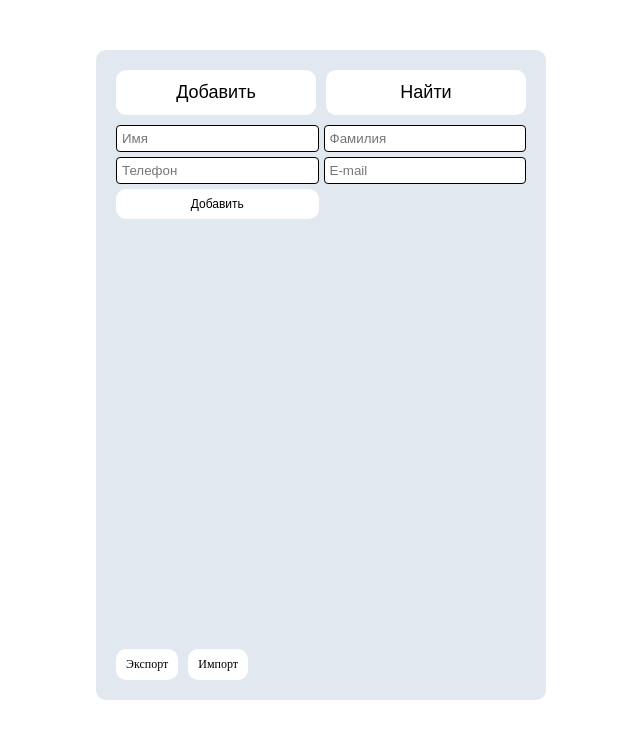
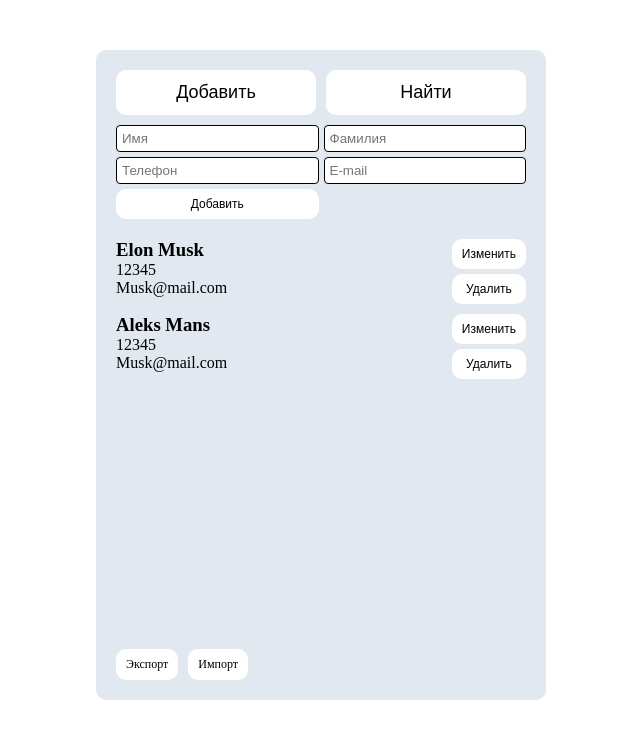
Before and after one commit to melnik-dev/contact-list, a Vue app: page / in a window 1280 px wide. Shown: the top 738 px of the page, without its empty margins (319-959 px from the left). Built offline with nearby package versions, Linux system fonts and the light colour scheme.

Commit message:
refactoring storage

```diff
--- a/src/App.vue
+++ b/src/App.vue
@@ -102,9 +102,9 @@
   },
   computed: {
     filterContacts() {
-      return this.contactList ? this.contactList.filter(с => {
+      return this.contactList.filter(с => {
             return с.name.toLowerCase().includes(this.searchValue.toLowerCase()) || с.surname.toLowerCase().includes(this.searchValue.toLowerCase())
-          }) : []
+          })
     }
   },
   watch: {
@@ -116,7 +116,9 @@
     }
   },
   mounted() {
-    this.contactList = JSON.parse(localStorage.getItem('contactList'))
+    if(localStorage.getItem('contactList')) {
+      this.contactList = JSON.parse(localStorage.getItem('contactList'))
+    }
   }
 }
 </script>
```
